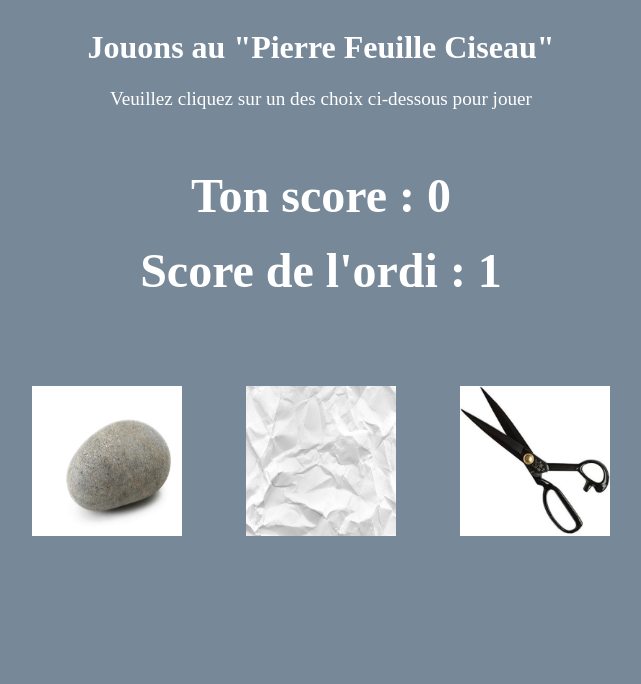
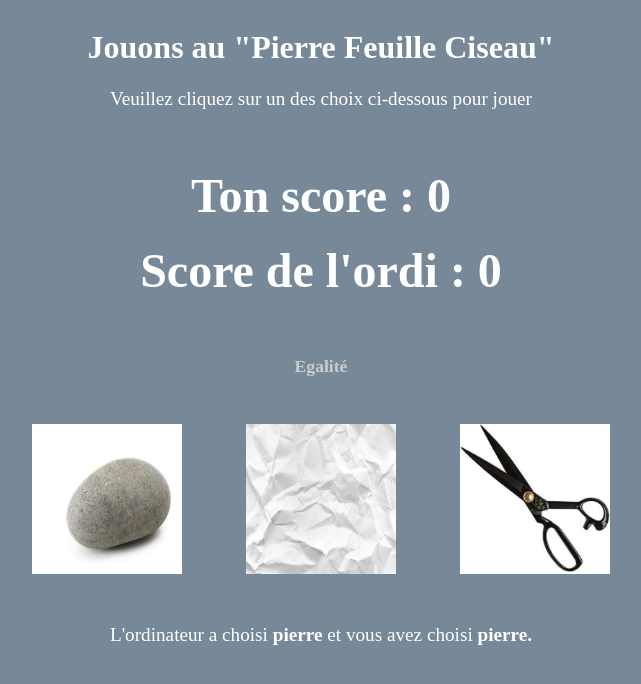
Before and after one commit to Remplt/shifumi-exercice, a plain HTML site: page index.html in a window 1280 px wide. Both pictures are taken after a click on the link 426 px from the left and 460 px from the top of the page. Shown: the whole page, without its empty margins (319-960 px from the left). Drawn offline with Linux system fonts and the light colour scheme.

Commit message:
Ajout signal egalité et affichage des choix

```diff
--- a/css/style.css
+++ b/css/style.css
@@ -61,3 +61,9 @@ main p{
     width: 150px;
     height: 150px;
 }
+
+#egalite{
+    font-size: 1.1em;
+    font-weight: bold;
+    color: #ccc;
+}
--- a/index.html
+++ b/index.html
@@ -15,6 +15,7 @@
             <div id="monScore"> Ton score : <span id="score">0</span></div>
             <div id="sonScore">Score de l'ordi : <span id="scoreOrdi">0</span> </div>
         </div>
+        <div id="gagnant"></div>
         <div id="choix">
             <a href="#" id="pierre">
                 <img src="img/Rock.jpg" alt="">
@@ -26,6 +27,7 @@
                 <img src="img/ciseau.jpeg" alt="">
             </a>
         </div>
+        <div id="affichageChoix"></div>
     </main>
     <script src="js/app-object.js"></script>
 </body>
--- a/js/app-object.js
+++ b/js/app-object.js
@@ -49,10 +49,22 @@ var app = {
     },
     // On veut maintenant tester si le joueur gagne ou non et augmenter son score ou celui de l'ordi en fonction du résultat
     whoWin: function(event, choixOrdi){
+        var affichageGagnant = document.getElementById('gagnant');
+        affichageGagnant.innerHTML = "";
+        if(choixOrdi == 1){
+            choixOrdi = "pierre";
+        } else if(choixOrdi == 2){
+            choixOrdi = "feuille";
+        } else {
+            choixOrdi = "ciseau";
+        }
+
+        if (event.target.id == choixOrdi){
+            affichageGagnant.innerHTML = "<p id='egalite'> Egalité </p>";
         // Choix de l'user = Pierre
-        if (event.target.id == 'pierre') {
+        } else if (event.target.id == 'pierre') {
             // Gagne sur les ciseaux
-            if (choixOrdi == '3'){
+            if (choixOrdi == 'ciseau'){
                 app.scoreUp();
             } else {
                 app.scoreUpComputer();
@@ -60,7 +72,7 @@ var app = {
         // Choix de l'user = feuille
         } else if (event.target.id == 'feuille'){
             // Gagne sur la pierre
-            if( choixOrdi == '1'){
+            if( choixOrdi == 'pierre'){
                 app.scoreUp();
             } else {
                 app.scoreUpComputer();
@@ -68,16 +80,29 @@ var app = {
         // Choix de l'user = ciseau
         } else if (event.target.id == 'ciseau'){
             // Gagne sur la feuille
-            if (choixOrdi == '2') {
+            if (choixOrdi == 'feuille') {
                 app.scoreUp();
             } else {
                 app.scoreUpComputer();
             }
         }
     },
+    phraseChoice: function(choixJoueur, choixOrdi){
+        console.log('lordi a choisi', choixOrdi, 'et le joueur', choixJoueur.target.id)
+        if(choixOrdi == 1){
+            choixOrdi = "pierre";
+        } else if(choixOrdi == 2){
+            choixOrdi = "feuille";
+        } else {
+            choixOrdi = "ciseau";
+        }
+        phraseChoix = document.getElementById('affichageChoix');
+        phraseChoix.innerHTML = "<p>L'ordinateur a choisi <strong>" + choixOrdi + "</strong> et vous avez choisi <strong>" + choixJoueur.target.id +".</strong></p>";
+    },
     // Fonction qui lance le jeu
     play: function(event){
     var choixOrdi = app.botChoice();
+    app.phraseChoice(event, choixOrdi);
     app.whoWin(event, choixOrdi);
     },
 };
```
